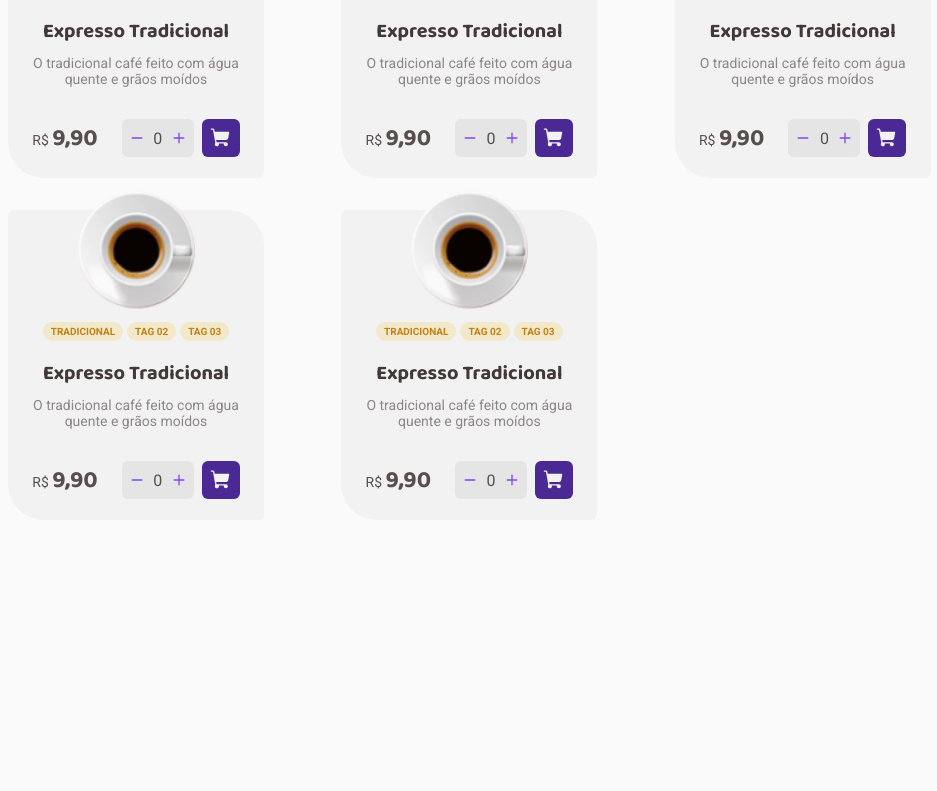
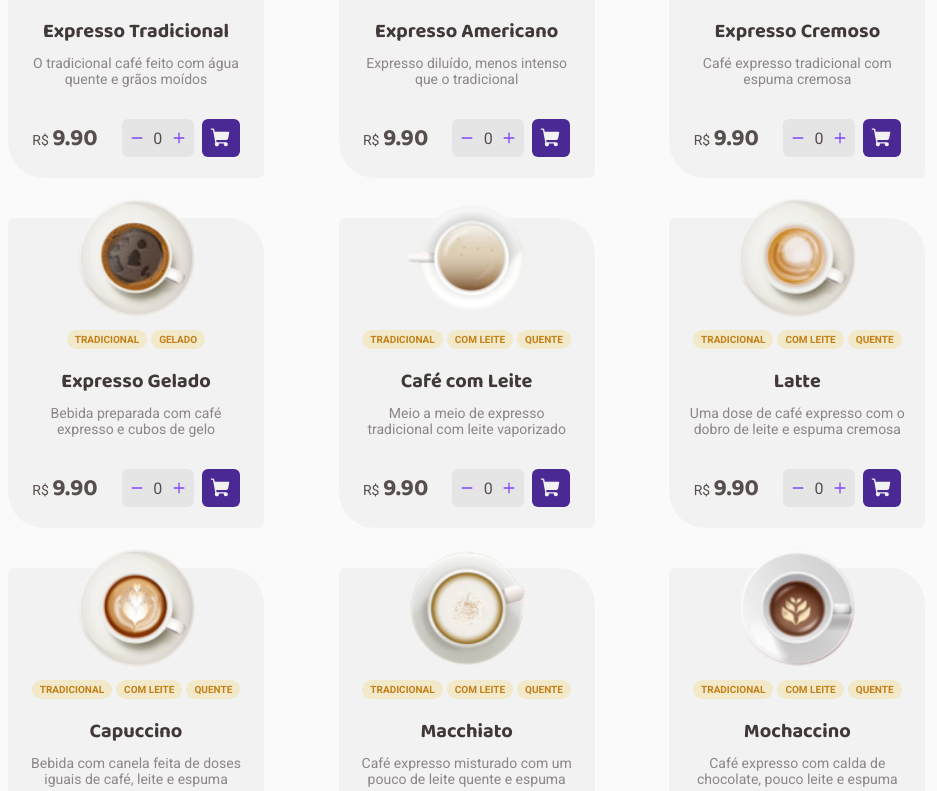
Before and after one commit to joaocruzzq/coffee-delivery, a React (Vite) app: page / in a window 1280 px wide. Shown: the part 969-1760 px from the top of the page, without its empty margins (152-1089 px from the left). Before the commit the page ends 1575 px from the top, so only its background shows below. Built offline with nearby package versions, Linux system fonts and the light colour scheme.

Commit message:
cadastrando e mapeando cafes

```diff
--- a/src/pages/home/components/coffee-card/index.tsx
+++ b/src/pages/home/components/coffee-card/index.tsx
@@ -1,24 +1,33 @@
 import { CoffeeCardContainer } from "./styles";
 import { Minus, Plus, ShoppingCart } from "phosphor-react";
 
-import coffeeIMG from "../../../../assets/Type=Expresso.png"
+interface CoffeeProps {
+   id: number
+   name: string
+   price: number
+   image: string
+   tags: string[]
+   description: string
+}
 
-export function CoffeeCard() {
+export function CoffeeCard(props: CoffeeProps) {
    return (
       <CoffeeCardContainer>
-         <img src={coffeeIMG} alt="" />
+         <img src={props.image} alt="" />
 
          <div className="tags">
-            <strong>TRADICIONAL</strong>
-            <strong>TAG 02</strong>
-            <strong>TAG 03</strong>
+            {props.tags.map(tag => {
+               return (
+                  <strong>{tag}</strong>
+               )
+            })}
          </div>
 
-         <h1>Expresso Tradicional</h1>
-         <span>O tradicional café feito com água quente e grãos moídos</span>
+         <h1>{props.name}</h1>
+         <span>{props.description}</span>
 
          <div className="buy-section">
-            <h1>9,90</h1>
+            <h1>{props.price.toFixed(2)}</h1>
 
             <div className="actions">
                <div>
--- a/src/pages/home/components/coffee-card/styles.ts
+++ b/src/pages/home/components/coffee-card/styles.ts
@@ -36,6 +36,8 @@ export const CoffeeCardContainer = styled.div`
       font-size: 0.625rem;
 
       border-radius: 6.25rem;
+
+      text-transform: uppercase;
 
       color: ${props => props.theme["yellow-dark"]};
       background: ${props => props.theme["yellow-light"]};
--- a/src/pages/home/index.tsx
+++ b/src/pages/home/index.tsx
@@ -4,6 +4,134 @@ import { Coffee, Package, ShoppingCart, Timer } from "phosphor-react";
 
 import coffeePic from "../../assets/coffee-pic.png"
 import { CoffeeCard } from "./components/coffee-card";
+
+const coffeeTypesList = [
+   {
+      id: 1,
+      tags: ['tradicional', 'quente'],
+      name: 'Expresso Tradicional',
+      description: 'O tradicional café feito com água quente e grãos moídos',
+      price: 9.90,
+      img: 'src/assets/Type=Expresso.png'
+   },
+
+   {
+      id: 2,
+      tags: ['tradicional', 'quente'],
+      name: 'Expresso Americano',
+      description: 'Expresso diluído, menos intenso que o tradicional',
+      price: 9.90,
+      img: 'src/assets/Type=Americano.png'
+   },
+
+   {
+      id: 3,
+      tags: ['tradicional', 'quente'],
+      name: 'Expresso Cremoso',
+      description: 'Café expresso tradicional com espuma cremosa',
+      price: 9.90,
+      img: 'src/assets/Type=Expresso Cremoso.png'
+   },
+
+   {
+      id: 4,
+      tags: ['tradicional', 'gelado'],
+      name: 'Expresso Gelado',
+      description: 'Bebida preparada com café expresso e cubos de gelo',
+      price: 9.90,
+      img: 'src/assets/Type=Café Gelado.png'
+   },
+
+   {
+      id: 5,
+      tags: ['tradicional', 'com leite', 'quente'],
+      name: 'Café com Leite',
+      description: 'Meio a meio de expresso tradicional com leite vaporizado',
+      price: 9.90,
+      img: 'src/assets/Type=Café com Leite.png'
+   },
+
+   {
+      id: 6,
+      tags: ['tradicional', 'com leite', 'quente'],
+      name: 'Latte',
+      description: 'Uma dose de café expresso com o dobro de leite e espuma cremosa',
+      price: 9.90,
+      img: 'src/assets/Type=Latte.png'
+   },
+
+   {
+      id: 7,
+      tags: ['tradicional', 'com leite', 'quente'],
+      name: 'Capuccino',
+      description: 'Bebida com canela feita de doses iguais de café, leite e espuma',
+      price: 9.90,
+      img: 'src/assets/Type=Capuccino.png'
+   },
+
+   {
+      id: 8,
+      tags: ['tradicional', 'com leite', 'quente'],
+      name: 'Macchiato',
+      description: 'Café expresso misturado com um pouco de leite quente e espuma',
+      price: 9.90,
+      img: 'src/assets/Type=Macchiato.png'
+   },
+
+   {
+      id: 9,
+      tags: ['tradicional', 'com leite', 'quente'],
+      name: 'Mochaccino',
+      description: 'Café expresso com calda de chocolate, pouco leite e espuma',
+      price: 9.90,
+      img: 'src/assets/Type=Mochaccino.png'
+   },
+
+   {
+      id: 10,
+      tags: ['especial', 'com leite', 'quente'],
+      name: 'Chocolate Quente',
+      description: 'Bebida feita com chocolate dissolvido no leite quente e café',
+      price: 9.90,
+      img: 'src/assets/Type=Chocolate Quente.png'
+   },
+
+   {
+      id: 11,
+      tags: ['especial', 'alcoólico', 'gelado'],
+      name: 'Cubano',
+      description: 'Drink gelado de café expresso com rum, creme de leite e hortelã',
+      price: 9.90,
+      img: 'src/assets/Type=Cubano.png'
+   },
+
+   {
+      id: 12,
+      tags: ['especial', 'quente'],
+      name: 'Havaiano',
+      description: 'Bebida adocicada preparada com café e leite de coco',
+      price: 9.90,
+      img: 'src/assets/Type=Havaiano.png'
+   },
+
+   {
+      id: 13,
+      tags: ['especial', 'quente'],
+      name: 'Árabe',
+      description: 'Bebida preparada com grãos de café árabe e especiarias',
+      price: 9.90,
+      img: 'src/assets/Type=Árabe.png'
+   },
+
+   {
+      id: 14,
+      tags: ['especial', 'alcoólico', 'quente'],
+      name: 'Irlandês',
+      description: 'Bebida a base de café, uísque irlandês, açúcar e chantilly',
+      price: 9.90,
+      img: 'src/assets/Type=Irlandês.png'
+   },
+]
 
 export function Home(){
    return (
@@ -43,11 +171,19 @@ export function Home(){
             <h1>Nossos cafés</h1>
 
             <div>
-               <CoffeeCard />
-               <CoffeeCard />
-               <CoffeeCard />
-               <CoffeeCard />
-               <CoffeeCard />
+               {coffeeTypesList.map(coffee => {
+                  return (
+                     <CoffeeCard
+                        key={coffee.id}
+                        name={coffee.name}
+                        description={coffee.description}
+                        price={coffee.price}
+                        id={coffee.id}
+                        tags={coffee.tags}
+                        image={coffee.img}
+                     />
+                  )
+               })}
             </div>
          </CoffeeList>
       </div>
--- a/src/pages/home/styles.ts
+++ b/src/pages/home/styles.ts
@@ -108,7 +108,7 @@ export const CoffeeList = styled.div`
 
       grid-template-columns: repeat(auto-fit, minmax(250px, 1fr));
 
-      grid-row-gap: 2rem;
-      grid-column-gap: 2.5rem;
+      grid-row-gap: 2.5rem;
+      grid-column-gap: 2rem;
    }
 `
```
